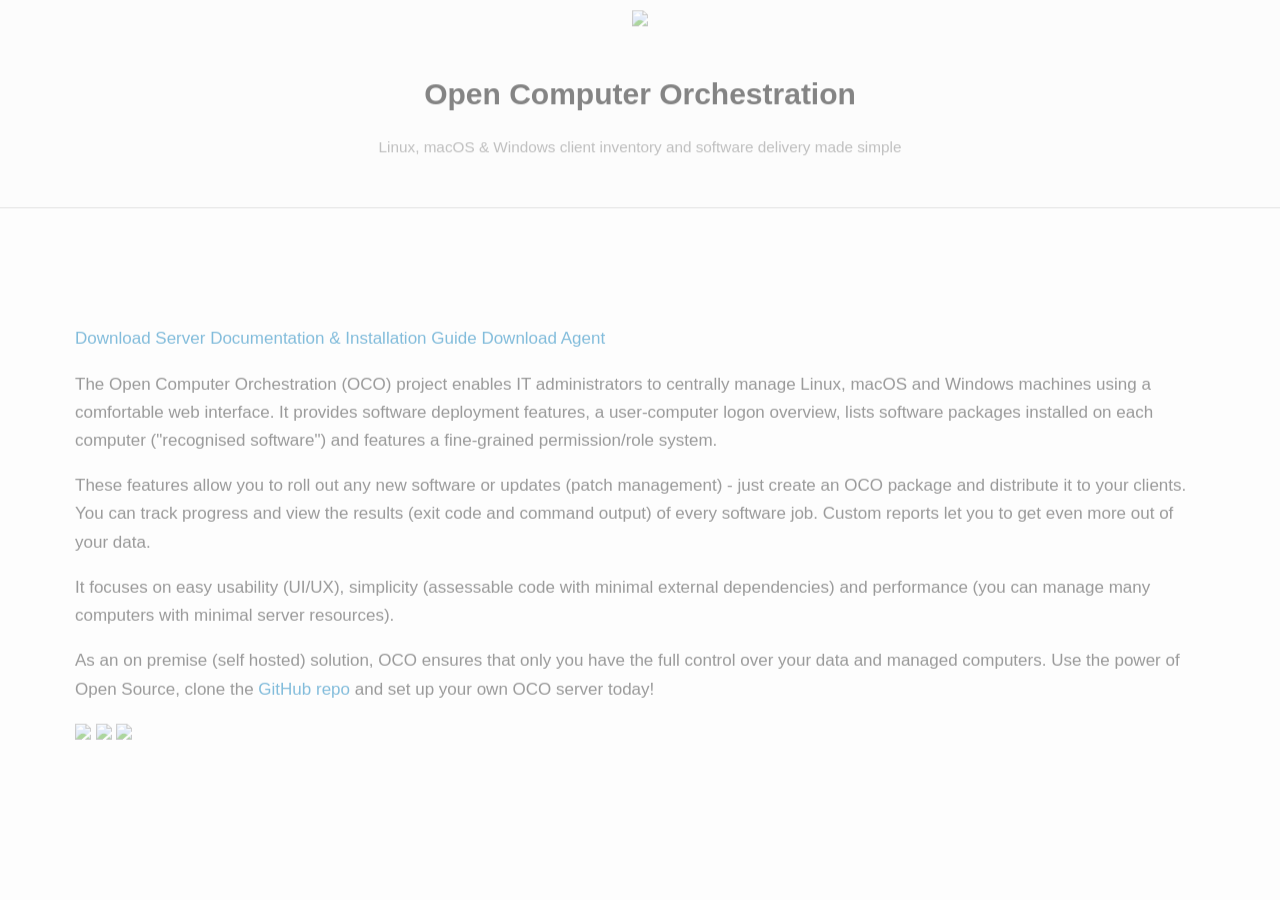
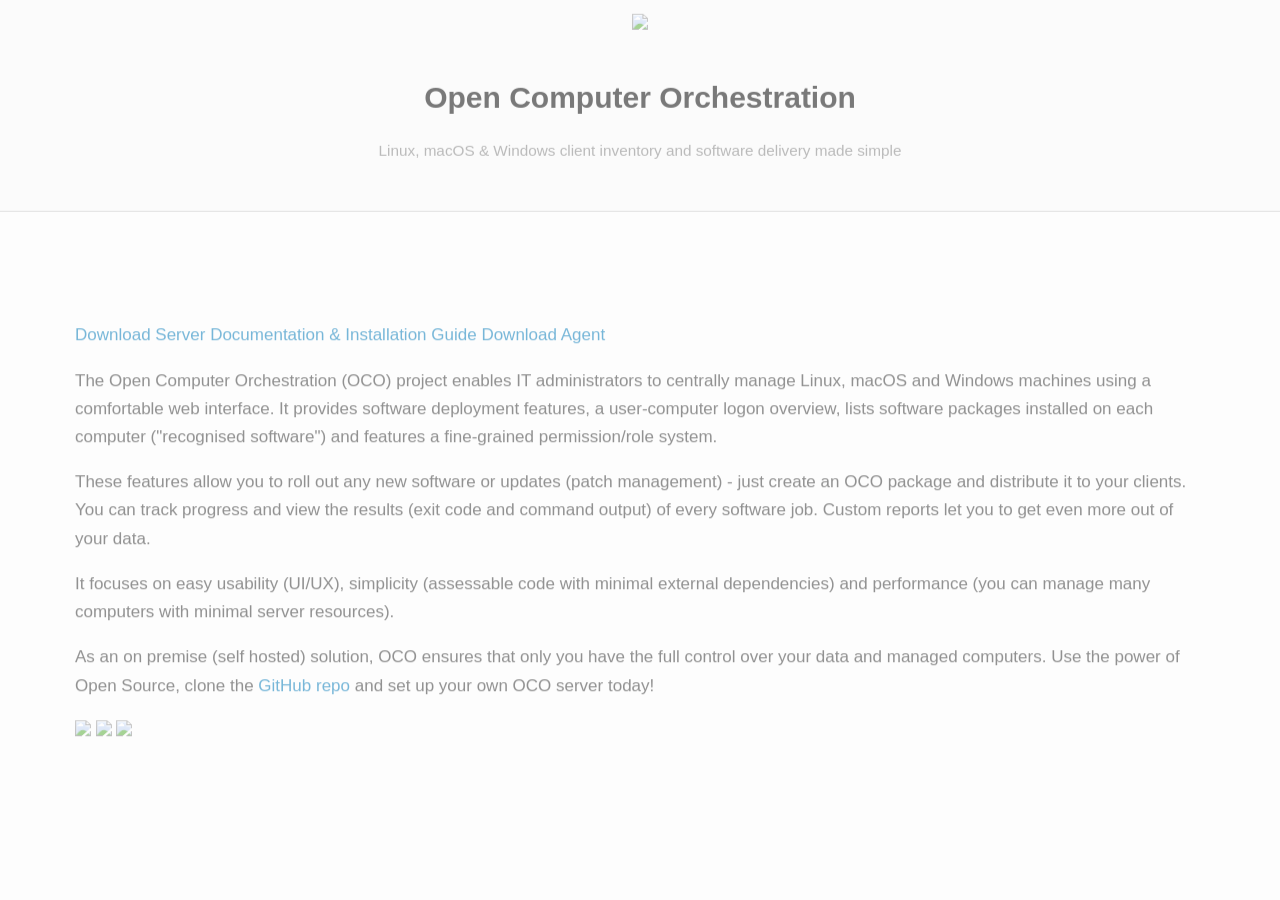

switch from PayPal to PayProGlobal

--- a/css/main.css
+++ b/css/main.css
@@ -246,7 +246,8 @@ input:not([type=checkbox]), textarea, button {
 	outline: none;
 }
 input:focus, input:active, textarea:focus, textarea:active,
-input[type=submit]:hover, button:hover {
+input[type=submit]:hover, input[type=submit]:focus,
+button:hover, button:focus {
 	border-color: #0079B8;
 }
 input[type=submit], button {
